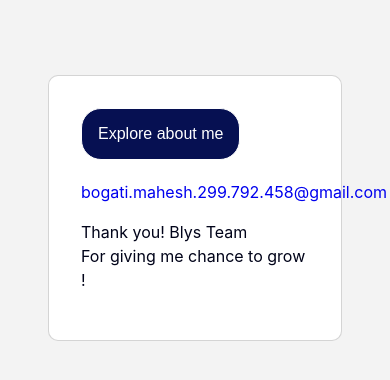
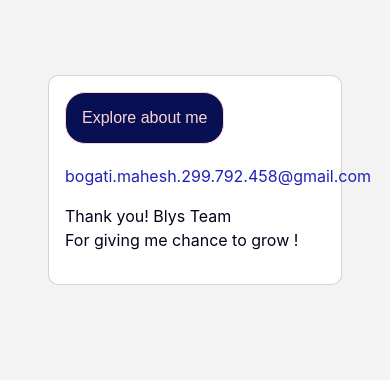
Before and after one commit to genGit963/blys_verification_system_client, a React (Vite) app: page /home in a window 390 px wide. Shown: the top 380 px of the page. Built offline with nearby package versions, Linux system fonts and the light colour scheme; no server answers.

Commit message:
maintained

```diff
--- a/src/index.css
+++ b/src/index.css
@@ -109,7 +109,7 @@ p {
   }
 
   .dots .dot {
-    height: 12px;
+    height: 20px;
     width: 20px;
     border-radius: 50%;
     align-content: center;
--- a/src/pages/auth.scss
+++ b/src/pages/auth.scss
@@ -21,6 +21,7 @@
                 height: 2.25rem;
                 padding: 0.25rem 0.5rem;
                 width: 90%;
+                color: black;
                 border: 1px solid rgba(174, 174, 174, 0.622);
                 background-color: white;
                 border-radius: 8px;
--- a/src/pages/home.scss
+++ b/src/pages/home.scss
@@ -8,7 +8,7 @@
         background-color: #fff;
         border-radius: 10px;
         border: 1px solid rgba(128, 128, 128, 0.338);
-        padding: 2rem;
+        padding: 1rem;
 
         a {
             text-decoration: none;
@@ -34,7 +34,55 @@
 
         .contact {
             margin-top: 20px;
+            a{
+                color: rgba(16, 16, 180, 0.929);
+            }
         }
     }
 
 }
+
+
+@media (max-width: 425px) {
+    .home {
+        // background-color: #061052;
+        .container {
+            margin-top: 20%;
+            background-color: #fff;
+            border-radius: 10px;
+            border: 1px solid rgba(128, 128, 128, 0.338);
+            a {
+                text-decoration: none;
+                text-align: center;
+
+                button {
+                    color: rgb(255, 212, 212);
+                    font-size: 16px;
+                    padding: 16px;
+                    border: 1px solid;
+                    border-radius: 20px;
+                    cursor: pointer;
+                    background-color: #061052;
+
+                    &:hover {
+                        border-color: rgb(11, 11, 255);
+                        box-shadow: 1px 1px 10px blue;
+                        color: rgba(8, 21, 115, 0.903);
+                        background-color: white;
+                    }
+                }
+            }
+
+            .contact {
+                margin-top: 20px;
+
+                a{
+                    text-align: center;
+
+                }
+            }
+        }
+
+    }
+
+}
```
